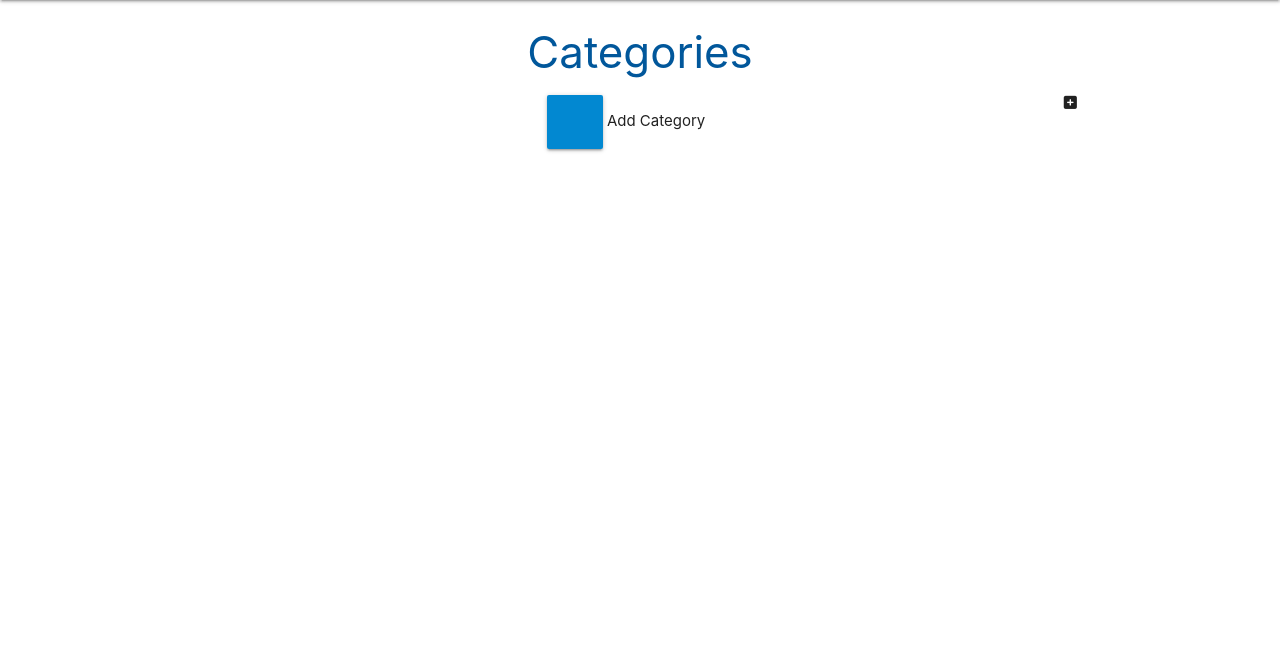
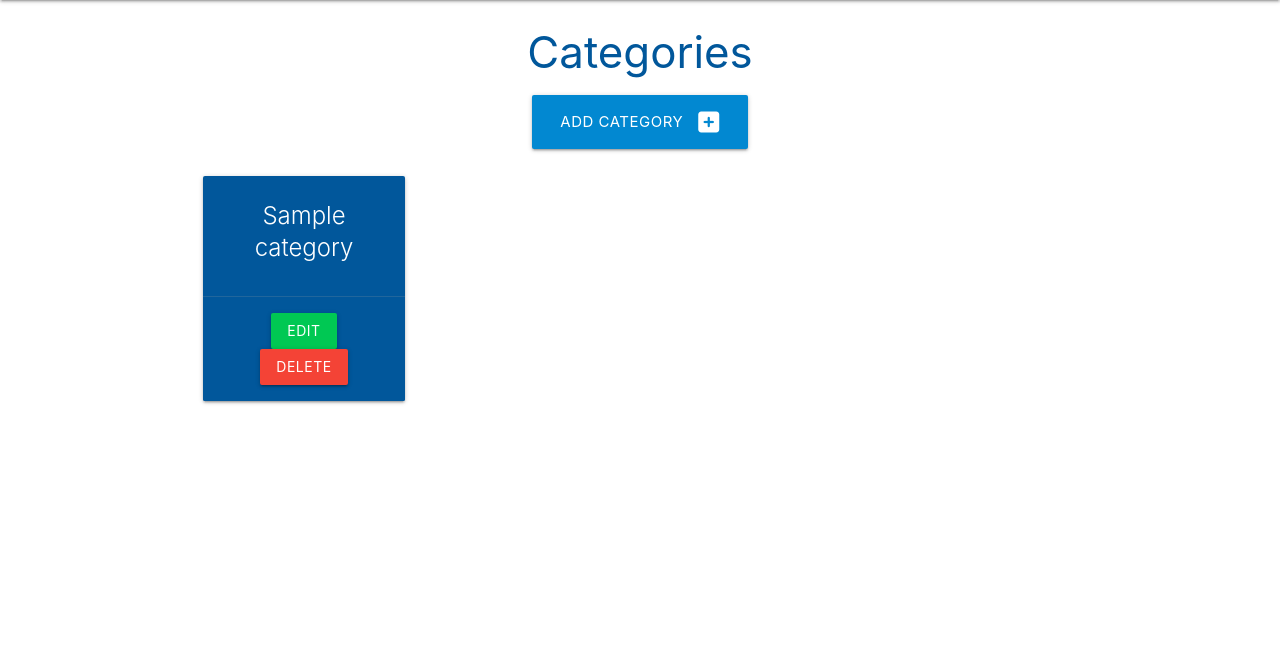
Before and after one commit to KippAD/task-manager, a Flask app: page /categories in a window 1280 px wide. Shown: the part 64-720 px from the top of the page. Run offline with Flask 2, Linux system fonts and the light colour scheme; tables that the repository leaves empty hold one stand-in row (values such as "Sample post"); some libraries are stand-ins or nearby versions.

Commit message:
Add cards to represent new categories

```diff
--- a/taskmanager/routes.py
+++ b/taskmanager/routes.py
@@ -11,7 +11,8 @@ def home():
 
 @app.route("/categories")
 def categories():
-    return render_template("categories.html")
+    categories = list(Category.query.order_by(Category.category_name).all())
+    return render_template("categories.html", categories=categories)
 
 
 @app.route("/add_category", methods=["GET", "POST"])
--- a/taskmanager/templates/categories.html
+++ b/taskmanager/templates/categories.html
@@ -5,8 +5,26 @@
 
 <div class="row">
     <div class="col s12 center-align">
-        <a href="{{ url_for('add_category') }}" class="btn-large light-blue darken-2"></a>
-        Add Category <i class="fas fa-plus-square right"></i>
+        <a href="{{ url_for('add_category') }}" class="btn-large light-blue darken-2">
+            Add Category <i class="fas fa-plus-square right"></i>
+        </a>
     </div>
 </div>
+
+<div class="row">
+    {% for category in categories %}
+    <div class="col s12 m6 l3">
+      <div class="card light-blue darken-4 center-align">
+        <div class="card-content white-text">
+          <span class="card-title">{{ category.category_name }}</span>
+        </div>
+        <div class="card-action">
+          <a href="#" class="btn green accent-4">Edit</a>
+          <a href="#" class="btn red">Delete</a>
+        </div>
+      </div>
+    </div>
+    {% endfor %}
+  </div>
+
 {% endblock %}
```
